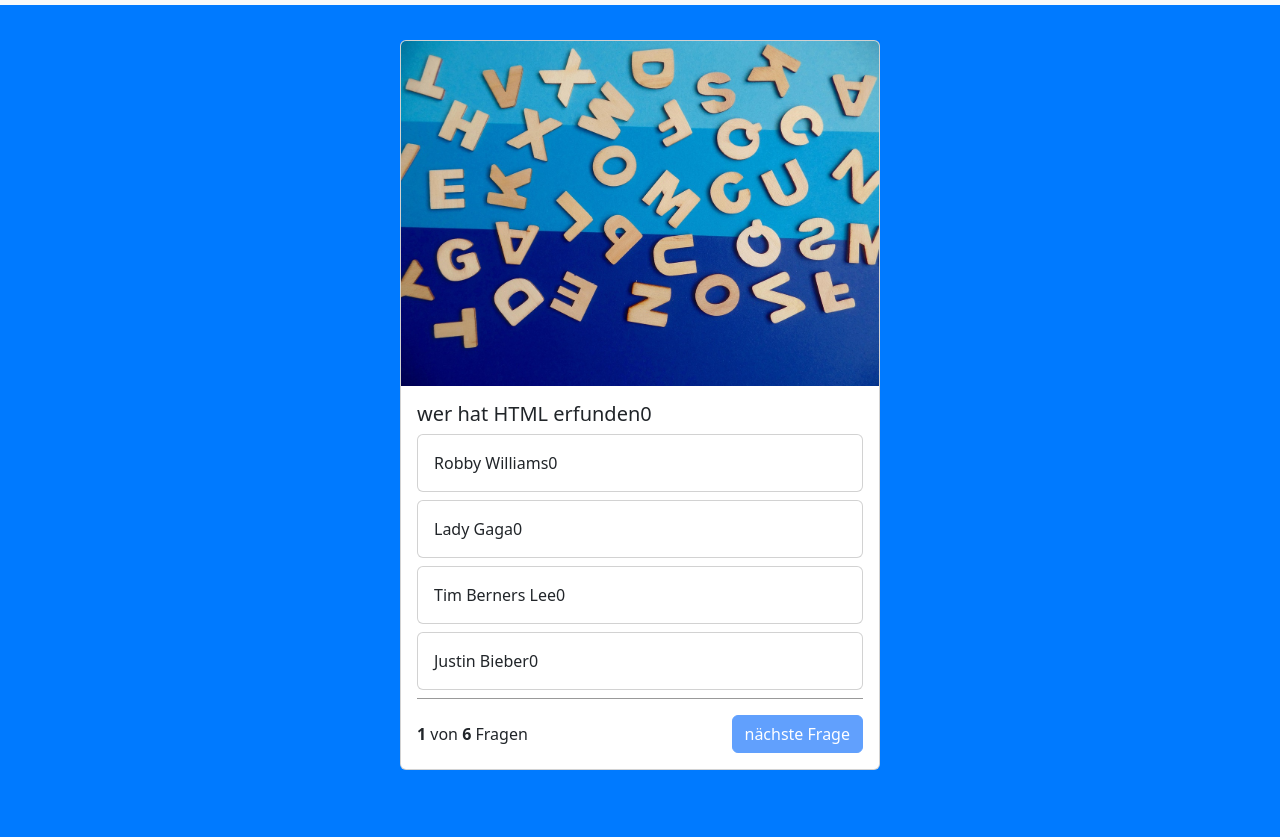
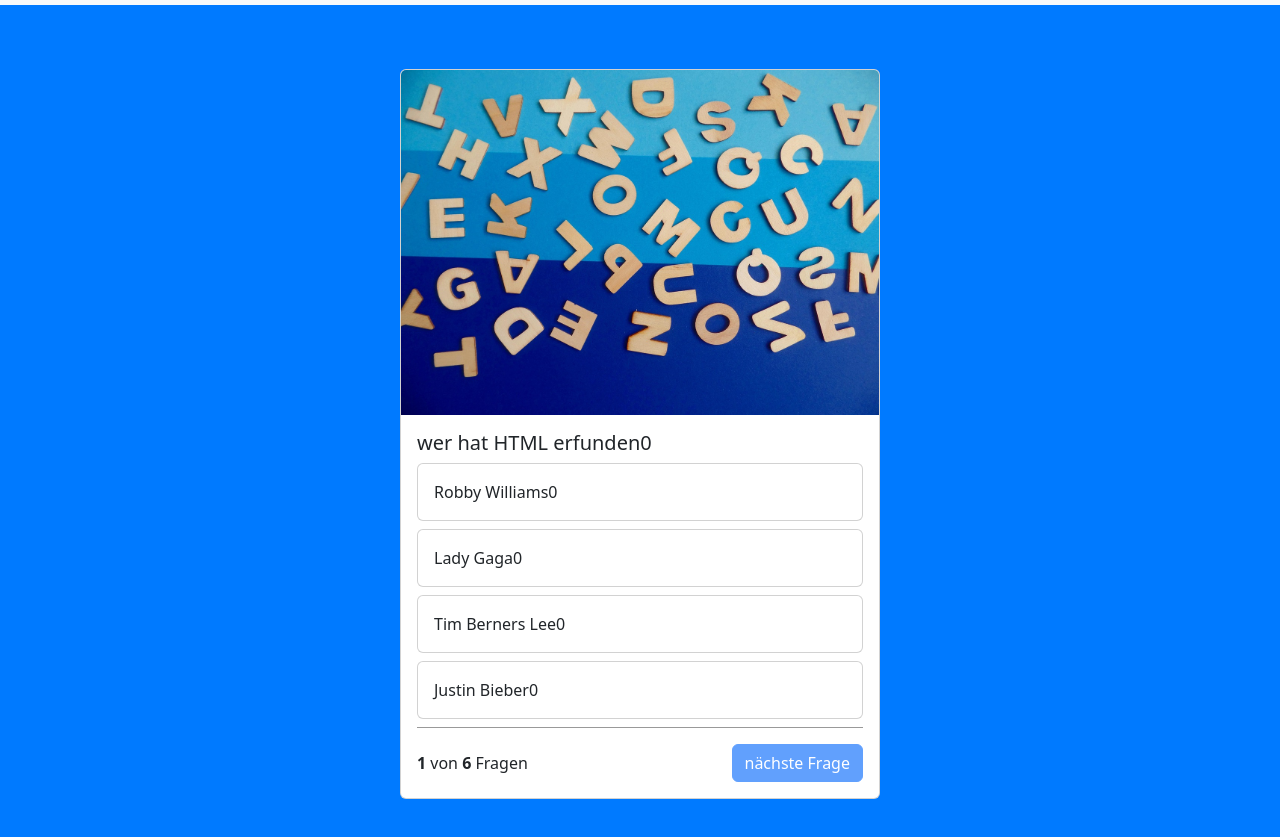
Before and after one commit to Arnesto-maker/Projekt-103_QuizApp, a website: page index.html in a window 1280 px wide. Shown: the part 45-882 px from the top of the page. Before the commit the page ends 850 px from the top, so only its background shows below. Drawn offline with nearby package versions, Linux system fonts and the light colour scheme.

```diff
--- a/style.css
+++ b/style.css
@@ -16,11 +16,13 @@
     padding-top: 16px;
 }
 .quiz-card{
-    width: 30rem
+    width: 30rem;
+    margin-top: 64px;
+    margin-bottom: 64px;
 }
 .quiz-answer-card:hover{
     cursor: pointer;
-    background-color: rgba(0, 0, 0, 0.05)
+    background-color: rgba(0, 0, 0, 0.05);
 }
 .rightAnswer{
     background-color: rgba(36, 128, 0, 0.412);
```
